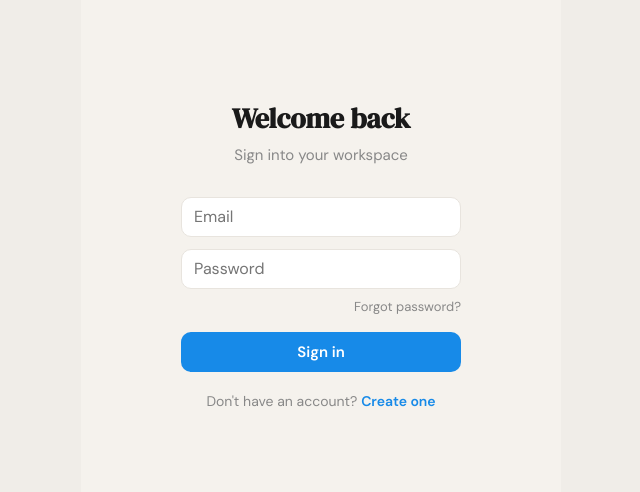
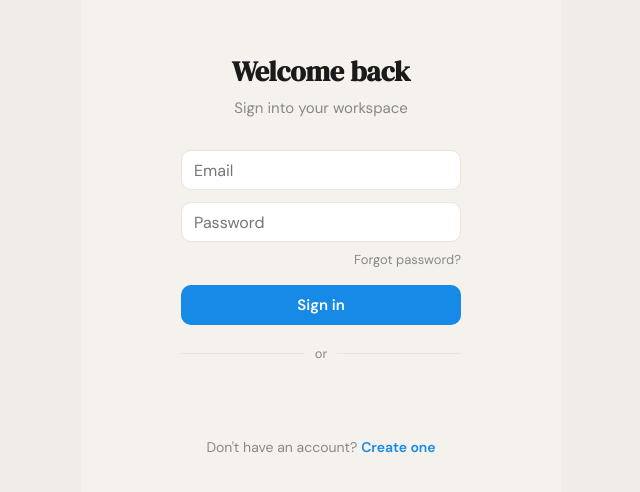
Before and after one commit to Maor765/shared-todo-app, a React (Vite) app in the folder frontend/: page /login in a window 1280 px wide. Shown: the part 170-662 px from the top of the page, without its empty margins (319-959 px from the left). Built offline with nearby package versions, Linux system fonts and the light colour scheme; no server answers.

Commit message:
feat: add Google Sign-In button to login and register pages

```diff
--- a/frontend/src/pages/LoginPage.tsx
+++ b/frontend/src/pages/LoginPage.tsx
@@ -1,5 +1,6 @@
 import { useState, useEffect } from 'react';
 import { useNavigate, Link } from '@tanstack/react-router';
+import { GoogleLogin } from '@react-oauth/google';
 import { useAuth } from '../hooks/useAuth';
 import { useSettings } from '../context/SettingsContext';
 
@@ -29,7 +30,22 @@ export default function LoginPage() {
     }
   };
 
-  const inputStyle = { width: '100%', height: 40, borderRadius: 10, background: 'var(--bg-card)', border: '0.5px solid var(--border)', padding: '0 12px', fontSize: 15, marginBottom: 12, outline: 'none', color: 'var(--text)' } as const;
+  const handleGoogleSuccess = async (response: { credential?: string }) => {
+    if (!response.credential) return;
+    setError('');
+    try {
+      await auth.googleLogin(response.credential);
+    } catch (err: any) {
+      setError(err.response?.data?.error || 'Google sign-in failed');
+    }
+  };
+
+  const inputStyle = {
+    width: '100%', height: 40, borderRadius: 10,
+    background: 'var(--bg-card)', border: '0.5px solid var(--border)',
+    padding: '0 12px', fontSize: 15, marginBottom: 12,
+    outline: 'none', color: 'var(--text)',
+  } as const;
 
   return (
     <div style={{ width: '100%', maxWidth: 480, minHeight: '100dvh', background: 'var(--bg)', display: 'flex', flexDirection: 'column', position: 'relative' }}>
@@ -50,7 +66,18 @@ export default function LoginPage() {
           </button>
         </form>
 
-        <p style={{ fontSize: 14, color: 'var(--text-muted)', marginTop: 20 }}>
+        <div style={{ width: '100%', maxWidth: 280, margin: '20px 0 4px' }}>
+          <div style={{ display: 'flex', alignItems: 'center', gap: 10, marginBottom: 16 }}>
+            <div style={{ flex: 1, height: '0.5px', background: 'var(--border)' }} />
+            <span style={{ fontSize: 13, color: 'var(--text-muted)' }}>or</span>
+            <div style={{ flex: 1, height: '0.5px', background: 'var(--border)' }} />
+          </div>
+          <div style={{ display: 'flex', justifyContent: 'center' }}>
+            <GoogleLogin onSuccess={handleGoogleSuccess} onError={() => setError('Google sign-in failed')} width="280" />
+          </div>
+        </div>
+
+        <p style={{ fontSize: 14, color: 'var(--text-muted)', marginTop: 16 }}>
           {t('no_account')}{' '}
           <Link to="/register" style={{ color: 'var(--primary)', textDecoration: 'none', fontWeight: 600 }}>{t('create_one')}</Link>
         </p>
--- a/frontend/src/pages/RegisterPage.tsx
+++ b/frontend/src/pages/RegisterPage.tsx
@@ -1,5 +1,6 @@
 import { useState, useEffect } from 'react';
 import { useNavigate, Link } from '@tanstack/react-router';
+import { GoogleLogin } from '@react-oauth/google';
 import { useAuth } from '../hooks/useAuth';
 import { useSettings } from '../context/SettingsContext';
 import { WorkspaceInvite } from '../types';
@@ -19,6 +20,16 @@ export default function RegisterPage() {
   useEffect(() => {
     if (auth.user && !pendingInvite) navigate({ to: '/' });
   }, [auth.user]);
+
+  const handleGoogleSuccess = async (response: { credential?: string }) => {
+    if (!response.credential) return;
+    setError('');
+    try {
+      await auth.googleLogin(response.credential);
+    } catch (err: any) {
+      setError(err.response?.data?.error || 'Google sign-in failed');
+    }
+  };
 
   const handleRegister = async (e: React.FormEvent) => {
     e.preventDefault();
@@ -58,6 +69,16 @@ export default function RegisterPage() {
             style={{ width: '100%', height: 40, borderRadius: 10, background: 'var(--primary)', color: '#fff', border: 'none', fontSize: 15, fontWeight: 600, cursor: 'pointer', opacity: loading ? 0.6 : 1 }}>
             {loading ? t('creating') : t('create_account')}
           </button>
+          <div style={{ margin: '16px 0 4px' }}>
+            <div style={{ display: 'flex', alignItems: 'center', gap: 10, marginBottom: 16 }}>
+              <div style={{ flex: 1, height: '0.5px', background: 'var(--border)' }} />
+              <span style={{ fontSize: 13, color: 'var(--text-muted)' }}>or</span>
+              <div style={{ flex: 1, height: '0.5px', background: 'var(--border)' }} />
+            </div>
+            <div style={{ display: 'flex', justifyContent: 'center' }}>
+              <GoogleLogin onSuccess={handleGoogleSuccess} onError={() => setError('Google sign-in failed')} width="280" />
+            </div>
+          </div>
         </form>
 
         <p style={{ fontSize: 14, color: 'var(--text-muted)', marginTop: 20 }}>
```
